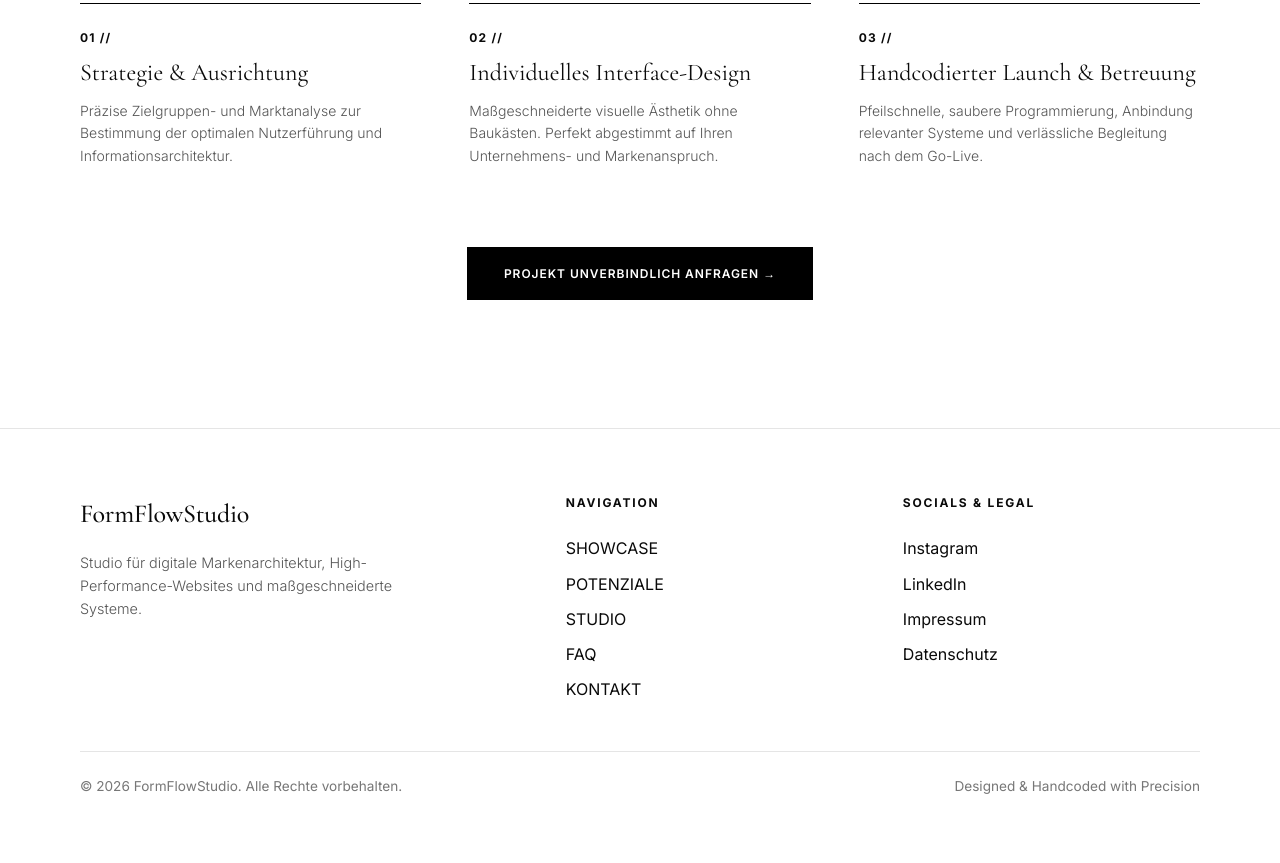
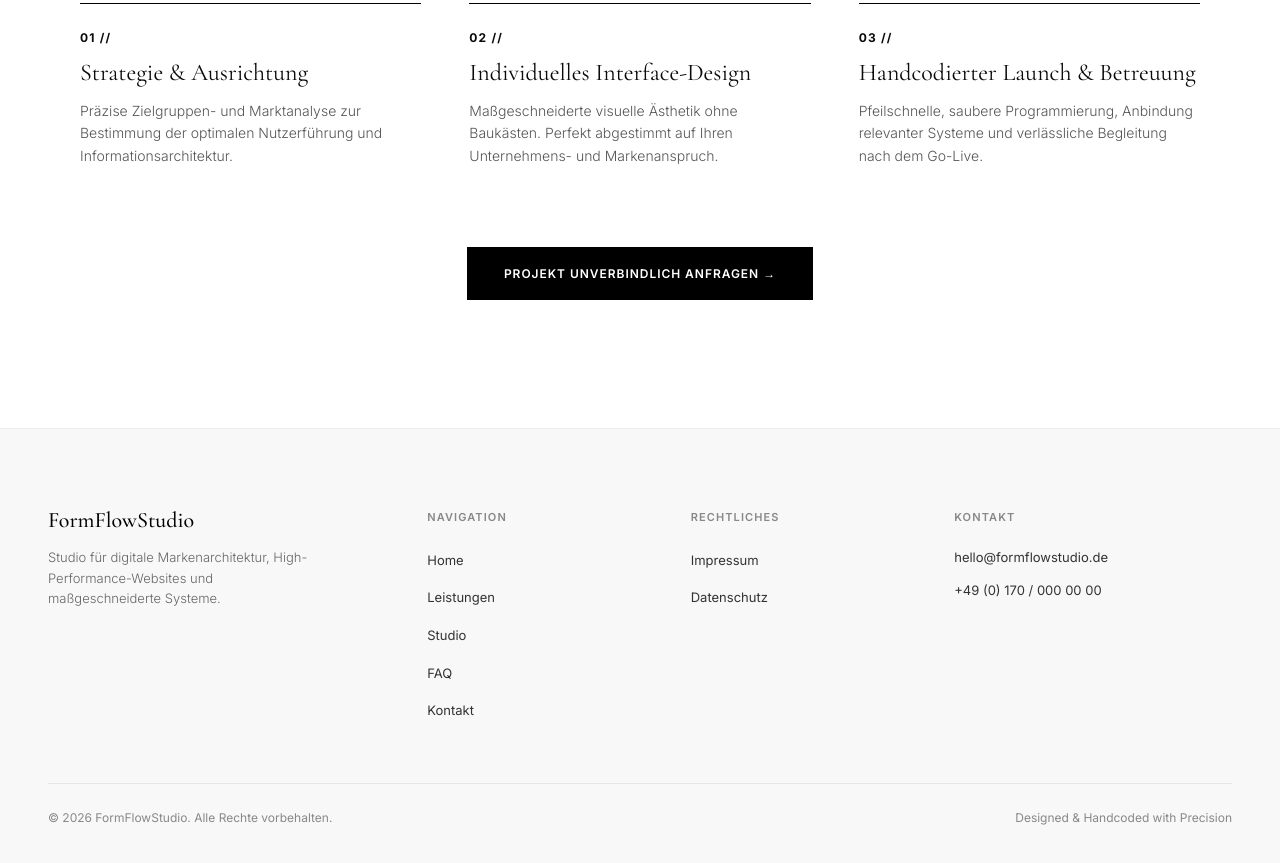
Before and after one commit to hruskarnikola5-cyber/formflowstudiowebsite, a plain HTML site: page index.html in a window 1280 px wide. Shown: the part 2283-3146 px from the top of the page. Before the commit the page ends 3113 px from the top, so only its background shows below. Drawn offline with nearby package versions, Linux system fonts and the light colour scheme.

Commit message:
Update index.html

```diff
--- a/index.html
+++ b/index.html
@@ -424,37 +424,109 @@
         /* --------------------------------------------------
            FOOTER
         -------------------------------------------------- */
+        /* ======================================================================
+   GLOBAL FOOTER REDESIGN (BACKGROUND-TONING & 4-COLUMN GRID)
+   ====================================================================== */
 footer {
-            padding: 4rem 0 2rem;
-            border-top: 1px solid var(--border-neutral);
-            background-color: var(--bg-main);
+    background-color: #F8F8F8;
+    border-top: 1px solid #EBEBEB;
+    padding: 60px 1.25rem 32px 1.25rem;
+    width: 100%;
 }
 
-        .footer-grid {
+.footer-container {
+    max-width: 1400px;
+    margin: 0 auto;
+}
+
+.footer-grid-4 {
     display: grid;
     grid-template-columns: 1fr;
     gap: 2.5rem;
-            margin-bottom: 3rem;
 }
 
-        .footer-links ul {
+.footer-logo {
+    font-family: var(--font-serif);
+    font-size: 22px;
+    font-weight: 500;
+    color: #000000;
+    text-decoration: none;
+    display: inline-block;
+    line-height: 1;
+}
+
+.footer-claim {
+    font-size: 13px;
+    line-height: 1.6;
+    color: #666666;
+    max-width: 260px;
+    margin-top: 12px;
+    font-weight: 300;
+}
+
+.footer-col-title {
+    font-family: var(--font-sans);
+    font-size: 11px;
+    text-transform: uppercase;
+    letter-spacing: 0.1em;
+    color: #888888;
+    margin-bottom: 1.25rem;
+    font-weight: 600;
+}
+
+.footer-list {
     list-style: none;
     display: flex;
     flex-direction: column;
-            gap: 0.6rem;
+    gap: 0.75rem;
+}
+
+.footer-list a,
+.footer-contact-item {
+    font-size: 13px;
+    color: #333333;
+    font-weight: 400;
+    transition: color 0.2s ease;
+    text-decoration: none;
+}
+
+.footer-list a:hover,
+.footer-contact-item a:hover {
+    color: #000000;
 }
 
 .footer-bottom {
+    border-top: 1px solid #E5E5E5;
+    margin-top: 48px;
+    padding-top: 24px;
     display: flex;
     flex-direction: column;
-            gap: 0.8rem;
+    gap: 0.75rem;
     text-align: center;
-            padding-top: 1.5rem;
-            border-top: 1px solid var(--border-neutral);
-            font-size: 0.85rem;
-            color: var(--text-muted);
+    font-size: 12px;
+    color: #888888;
 }
 
+/* Tablet & Desktop Layout */
+@media (min-width: 768px) {
+    footer {
+        padding: 80px 48px 40px 48px;
+    }
+
+    .footer-grid-4 {
+        grid-template-columns: 1.5fr 1fr 1fr 1.2fr;
+        gap: 2rem;
+        justify-content: space-between;
+    }
+
+    .footer-bottom {
+        margin-top: 60px;
+        flex-direction: row;
+        justify-content: space-between;
+        align-items: center;
+        text-align: left;
+    }
+}
         /* ==================================================
            BREAKPOINT: TABLET & DESKTOP (min-width: 768px)
         ================================================== */
@@ -730,41 +802,55 @@
     </section>
 
     <!-- Footer -->
+    <!-- GLOBAL FOOTER -->
 <footer>
-        <div class="container">
-            <div class="footer-grid">
-                <div class="footer-brand">
-                    <div class="header-logo" style="margin-bottom: 0.5rem;">
-                        <a href="index.html">FormFlowStudio</a>
-                    </div>
-                    <p style="color:var(--text-secondary); font-size:0.9rem; margin-top:1rem; font-weight:300; max-width: 320px;">Studio für digitale Markenarchitektur, High-Performance-Websites und maßgeschneiderte Systeme.</p>
+    <div class="footer-container">
+        <div class="footer-grid-4">
+            <!-- Spalte 1: Brand & Claim -->
+            <div>
+                <a href="index.html" class="footer-logo">FormFlowStudio</a>
+                <p class="footer-claim">Studio für digitale Markenarchitektur, High-Performance-Websites und maßgeschneiderte Systeme.</p>
             </div>
 
-                <div class="footer-links">
-                    <h6 style="font-size:0.75rem; text-transform:uppercase; letter-spacing:0.15em; margin-bottom:1.5rem; color:var(--text-primary);">Navigation</h6>
-                    <ul>
-                        <li><a href="arbeiten.html">SHOWCASE</a></li>
-                        <li><a href="leistungen.html">POTENZIALE</a></li>
-                        <li><a href="studio.html">STUDIO</a></li>
+            <!-- Spalte 2: Navigation -->
+            <div>
+                <div class="footer-col-title">NAVIGATION</div>
+                <ul class="footer-list">
+                    <li><a href="index.html">Home</a></li>
+                    <li><a href="leistungen.html">Leistungen</a></li>
+                    <li><a href="studio.html">Studio</a></li>
                     <li><a href="faq.html">FAQ</a></li>
-                        <li><a href="kontakt.html">KONTAKT</a></li>
+                    <li><a href="kontakt.html">Kontakt</a></li>
                 </ul>
             </div>
 
-                <div class="footer-links">
-                    <h6 style="font-size:0.75rem; text-transform:uppercase; letter-spacing:0.15em; margin-bottom:1.5rem; color:var(--text-primary);">Socials &amp; Legal</h6>
-                    <ul>
-                        <li><a href="https://instagram.com" target="_blank" rel="noopener">Instagram</a></li>
-                        <li><a href="https://linkedin.com" target="_blank" rel="noopener">LinkedIn</a></li>
-                        <li><a href="#impressum">Impressum</a></li>
-                        <li><a href="#datenschutz">Datenschutz</a></li>
+            <!-- Spalte 3: Rechtliches -->
+            <div>
+                <div class="footer-col-title">RECHTLICHES</div>
+                <ul class="footer-list">
+                    <li><a href="impressum.html">Impressum</a></li>
+                    <li><a href="datenschutz.html">Datenschutz</a></li>
+                </ul>
+            </div>
+
+            <!-- Spalte 4: Kontakt -->
+            <div>
+                <div class="footer-col-title">KONTAKT</div>
+                <ul class="footer-list">
+                    <li class="footer-contact-item">
+                        <a href="mailto:hello@formflowstudio.de">hello@formflowstudio.de</a>
+                    </li>
+                    <li class="footer-contact-item">
+                        <a href="tel:+491700000000">+49 (0) 170 / 000 00 00</a>
+                    </li>
                 </ul>
             </div>
         </div>
 
+        <!-- Footer-Bottom -->
         <div class="footer-bottom">
-                <p>&copy; 2026 FormFlowStudio. Alle Rechte vorbehalten.</p>
-                <p>Designed &amp; Handcoded with Precision</p>
+            <div>&copy; 2026 FormFlowStudio. Alle Rechte vorbehalten.</div>
+            <div>Designed &amp; Handcoded with Precision</div>
         </div>
     </div>
 </footer>
```
Lines whose indentation alone changed are shown as unchanged.
